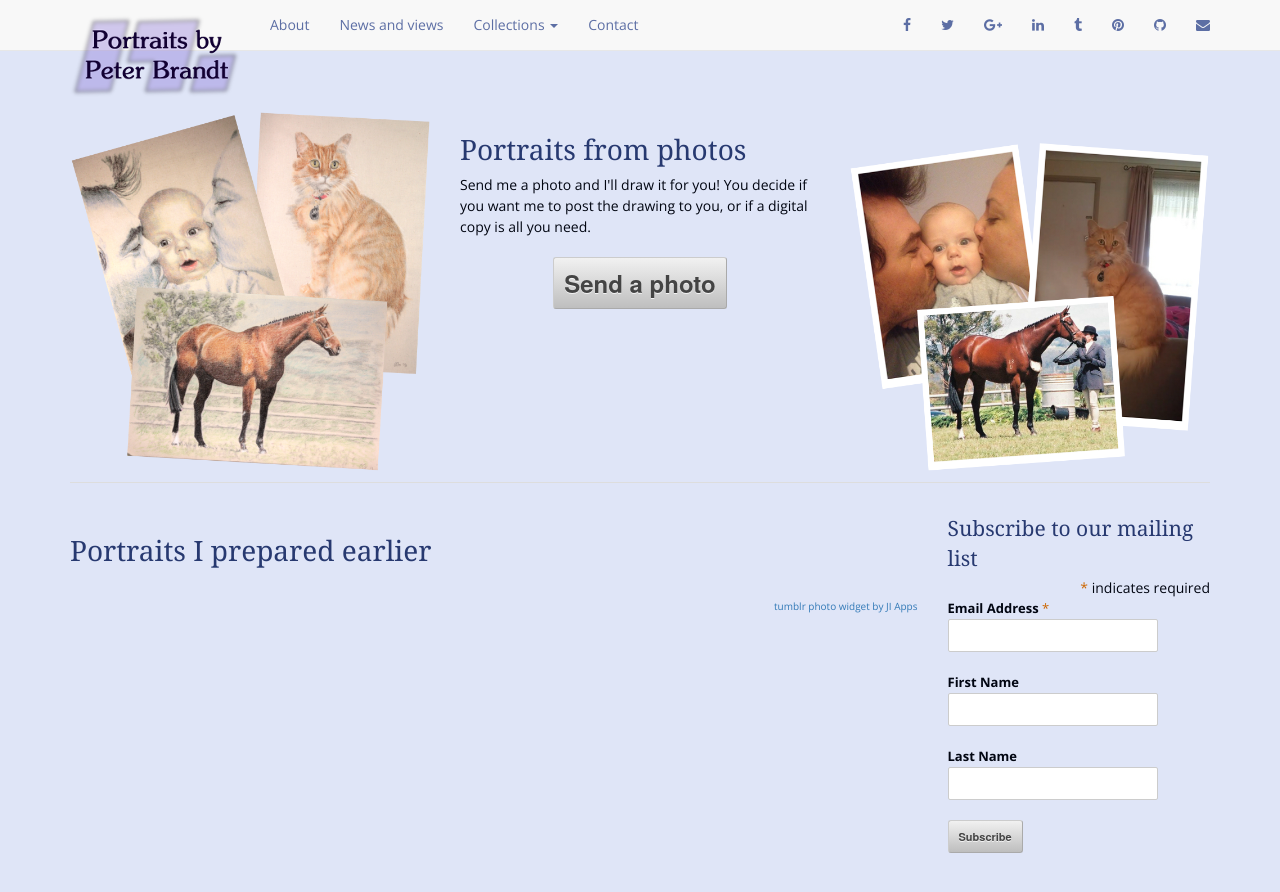
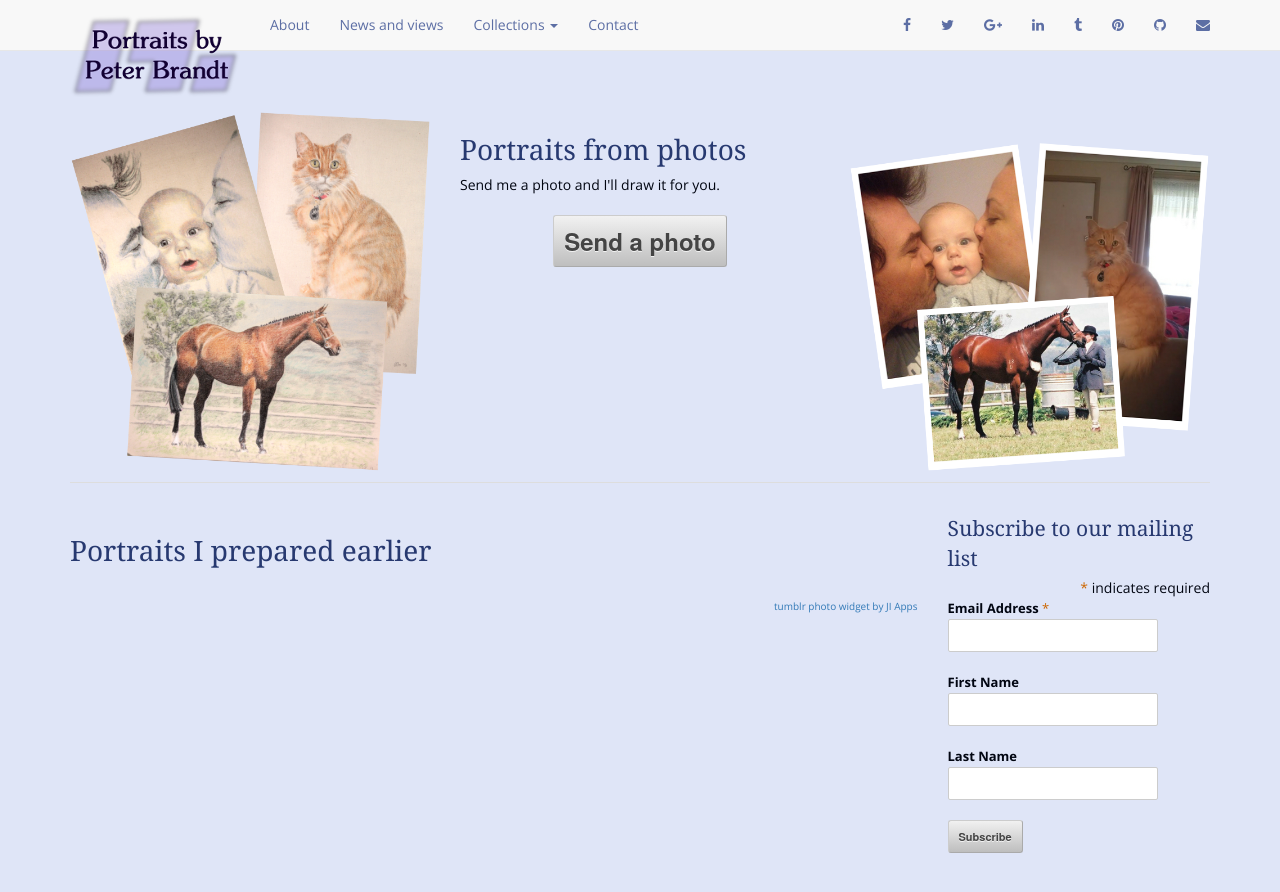
Before and after one commit to veromary/peterbrandt.com.au, a Jekyll site: the page built from index.html, in a window 1280 px wide and 900 px high. Shown: the top 892 px of the window. Built offline with Jekyll 4.4.1, drawn with Linux system fonts in a browser that asks for light colours; nearby versions of some CDN libraries; some web fonts are replaced.

Commit message:
reword front blurb

```diff
--- a/index.html
+++ b/index.html
@@ -13,7 +13,7 @@ title: Peter Brandt in Pastel and Charcoal
 <div class="col-sm-4">
 <p></p>
 <h3>Portraits from photos</h3>
-<p>Send me a photo and I'll draw it for you!  You decide if you want me to post the drawing to you, or if a digital copy is all you need.</p>
+<p>Send me a photo and I'll draw it for you.</p>
 <p align="center" style="font-size: x-large;">
 <a href="{{ site.url }}/contact.html" class="button large" style="font-size: x-large">Send a photo</a></p></div>
 <div class="col-sm-4">
```
